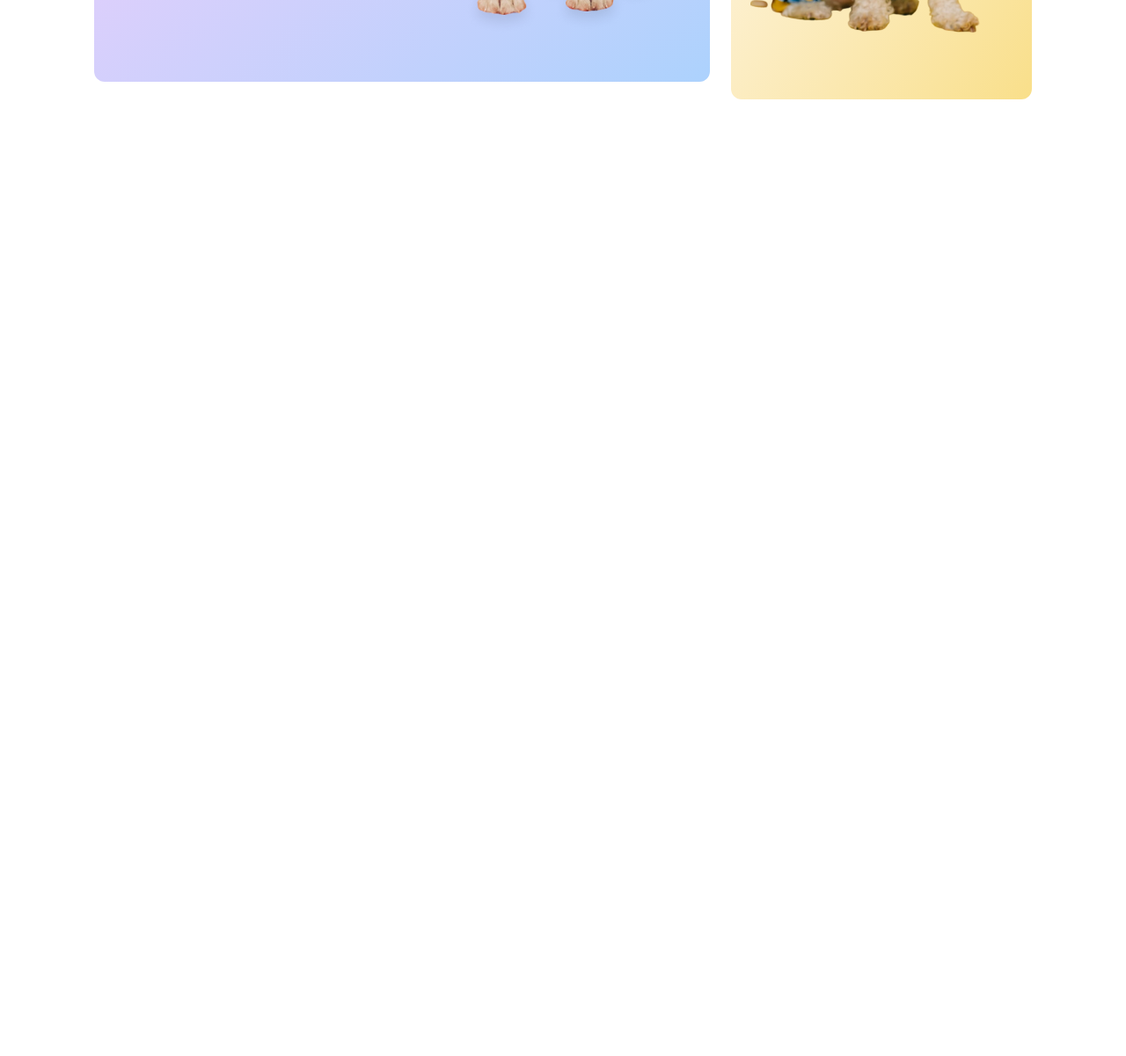
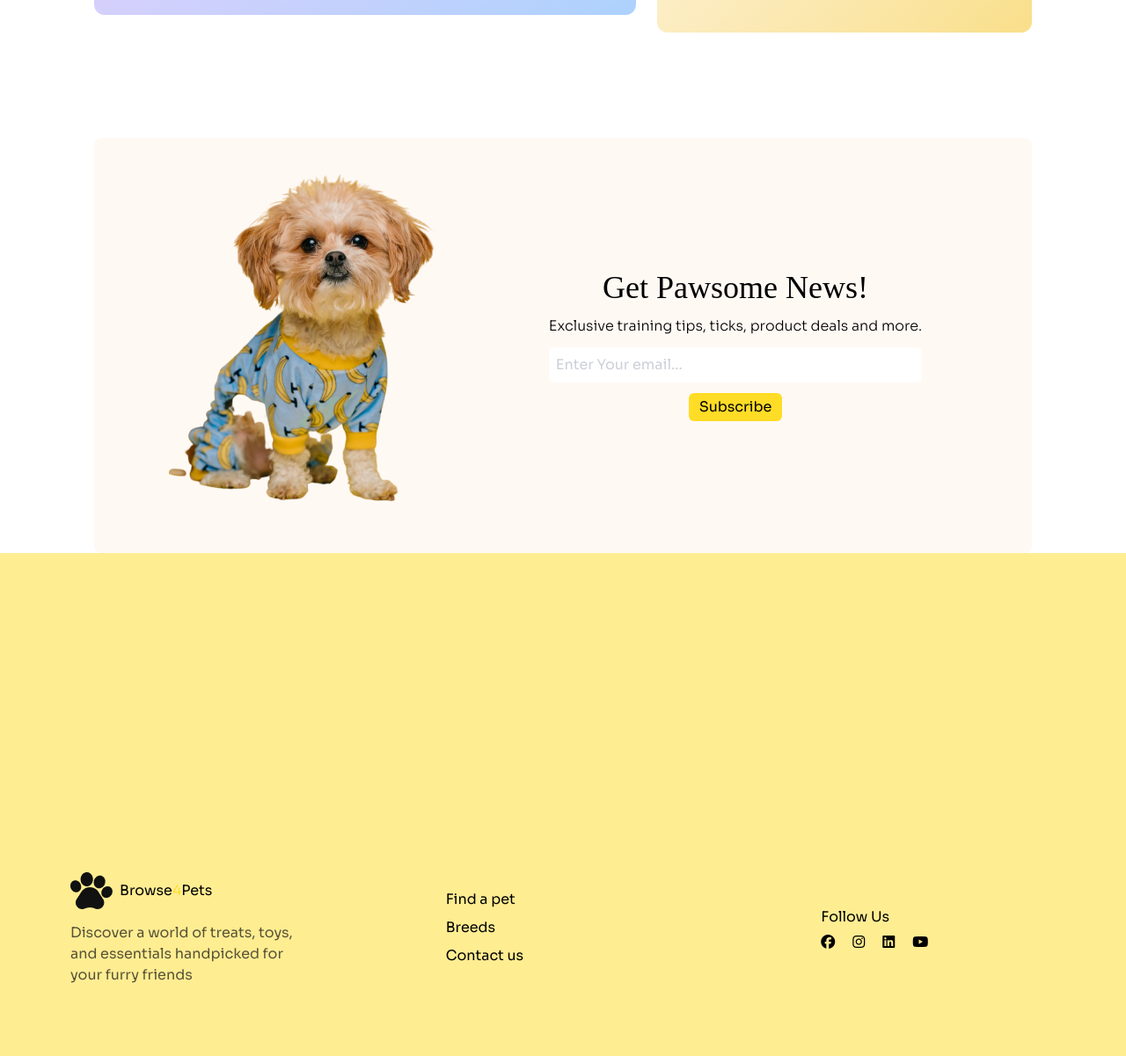
Before and after one commit to tasad44/pet-shop-assign-three, a plain HTML site: page index.html in a window 1280 px wide. Shown: the part 2342-3543 px from the top of the page at 88% size. Before the commit the page ends 2575 px from the top, so only its background shows below. Drawn offline with nearby package versions, Linux system fonts and the light colour scheme; a web font is replaced by a local one.

Commit message:
done wothout challenge section

```diff
--- a/index.html
+++ b/index.html
@@ -7,7 +7,7 @@
     <!-- font awesome -->
     <script src="https://kit.fontawesome.com/78cd75abdf.js" crossorigin="anonymous"></script>
     <!-- GOOGLE FONT -->
-     <!-- adalam font -->
+     <!-- adlam font -->
     <link rel="preconnect" href="https://fonts.googleapis.com">
     <link rel="preconnect" href="https://fonts.gstatic.com" crossorigin>
     <link href="https://fonts.googleapis.com/css2?family=ADLaM+Display&display=swap" rel="stylesheet">
@@ -242,7 +242,7 @@
             <!-- price -->
              <div class="md:flex gap-6 space-y-5 mt-10">
               <!-- grooming price -->
-               <div class="grid grid-cols-2 rounded-xl bg-gradient-to-br from-[#F8CCFB] to-[#ACD2FD] items-center py-10 pl-8 pr-1">
+               <div class="grid grid-cols-2 flex-3 rounded-xl bg-gradient-to-br from-[#F8CCFB] to-[#ACD2FD] items-center py-5 pl-8 pr-1 mt-4">
                 <!-- text -->
                  <div class="md:flex-1 mb-32 md:mb-1">
                   <p class="text-base text-[#111111] md:flex hidden mb-1">Under Price</p>
@@ -252,21 +252,21 @@
 
                  </div>
                  <!-- image -->
-                  <div class="p-0">
-                    <img class="mr-0" src="./c1-assets/cute-dog-mid.png" alt="">
+                  <div class="p-0 w-full">
+                    <img class="w-full" src="./c1-assets/cute-dog-mid.png" alt="">
 
                   </div>
 
                </div>
                <!-- T-Shirt price -->
-               <div class="grid grid-cols-2 md:relative gap-x-0 rounded-xl bg-gradient-to-br from-[#FFF9F4] to-[#F9DF8A] items-center px-4 py-2">
+               <div class="grid grid-cols-2 flex-2 md:relative gap-x-0 rounded-xl bg-gradient-to-br from-[#FFF9F4] to-[#F9DF8A] items-center px-5 py-2">
                 <!-- text -->
                  <div class="z-10 mb-40 md:mb-70">
                   <h4 class="adlam-font text-xl md:text-3xl">T-Shirt for Dogs</h4>
                   <h3 class="adlam-font text-3xl md:text-4xl text-yellow-500">$7.99</h3>
                  </div>
                  <!-- image -->
-                 <div class="pt-10 flex justify-self-end md:absolute md:right-2 md:top-5">
+                 <div class="px-3 flex justify-self-end md:absolute md:right-2 md:top-5">
                   <img src="./c1-assets/cute-pet-mid.png" alt="">
 
                  </div>
@@ -277,10 +277,56 @@
 
 
            </section>
+           <!-- news section -->
+           <section class="w-11/12 md:w-5/6 mx-auto  bg-[#FFF9F4] rounded-lg md:flex gap-20 justify-center items-center py-10">
+            <!-- image -->
+             <div class="flex justify-center">
+              <img src="./c1-assets/cute-pet-mid.png" alt="">
+
+             </div>
+             <!-- text -->
+              <div class="space-y-3 flex flex-col items-center justify-center px-10">
+                <h4 class="adlam-font text-2xl md:text-4xl">Get Pawsome News!</h4>
+                <p class=" text-base text-center font-light">Exclusive training tips, ticks, product deals and more.</p>
+                <div class="w-full rounded-md bg-white text-gray-400"><input type="email" class="h-10 p-2" placeholder="Enter Your email..."></div>
+
+                <button class="rounded-md px-3 py-1 bg-[#FFDC26]">Subscribe</button>
+              </div>
+           </section>
+    </main>
+    <footer class="w-full bg-[#FFDC2680] px-7 pt-90 pb-20 flex flex-col gap-10 md:px-20 md:grid md:grid-cols-3 md:gap-x-40 md:items-center">
+      <!-- logo and text -->
+       <div class="space-y-3">
+         <!-- logo -->
+         <div class="flex gap-2 items-center">
+          <img src="./c1-assets/logo-footer.png" alt="">
+          <p class="md:flex">Browse<span class="text-[#FFDC26]">4</span>Pets</p>
+         </div>
+       <!-- text -->
+        <p class="text-[#111111B3] font-normal">Discover a world of treats, toys, and essentials handpicked for your furry friends</p>
+       </div>
+       <!-- footer menu -->
+        <div class="space-y-2">
+          <p>Find a pet</p>
+          <p>Breeds</p>
+          <p>Contact us</p>
+
+        </div>
+        <!-- social media -->
+         <div>
+          <!-- text -->
+           <p class="mb-2">Follow Us</p>
+           <!-- icons -->
+            <div class="flex gap-5">
+              <i class="fa-brands fa-facebook"></i>
+              <i class="fa-brands fa-instagram"></i>
+              <i class="fa-brands fa-linkedin"></i>
+              <i class="fa-brands fa-youtube"></i>
+            </div>
 
 
-    </main>
-    <footer>
+         </div>
+
 
     </footer>
 
```
